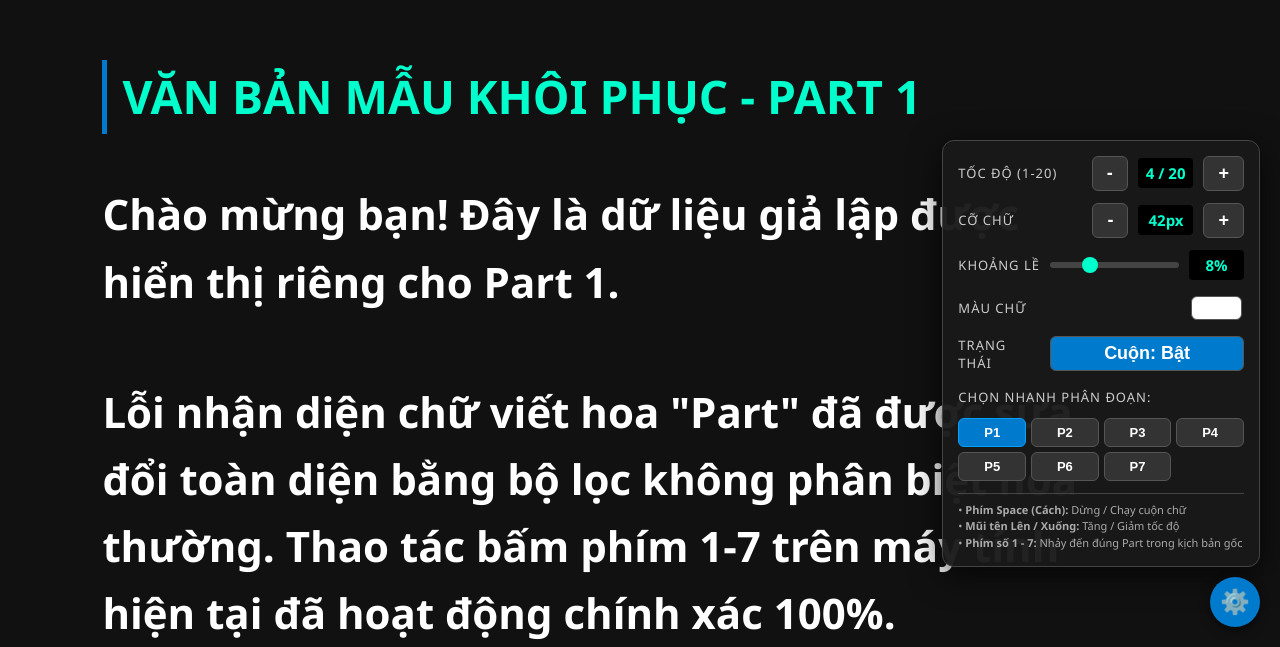
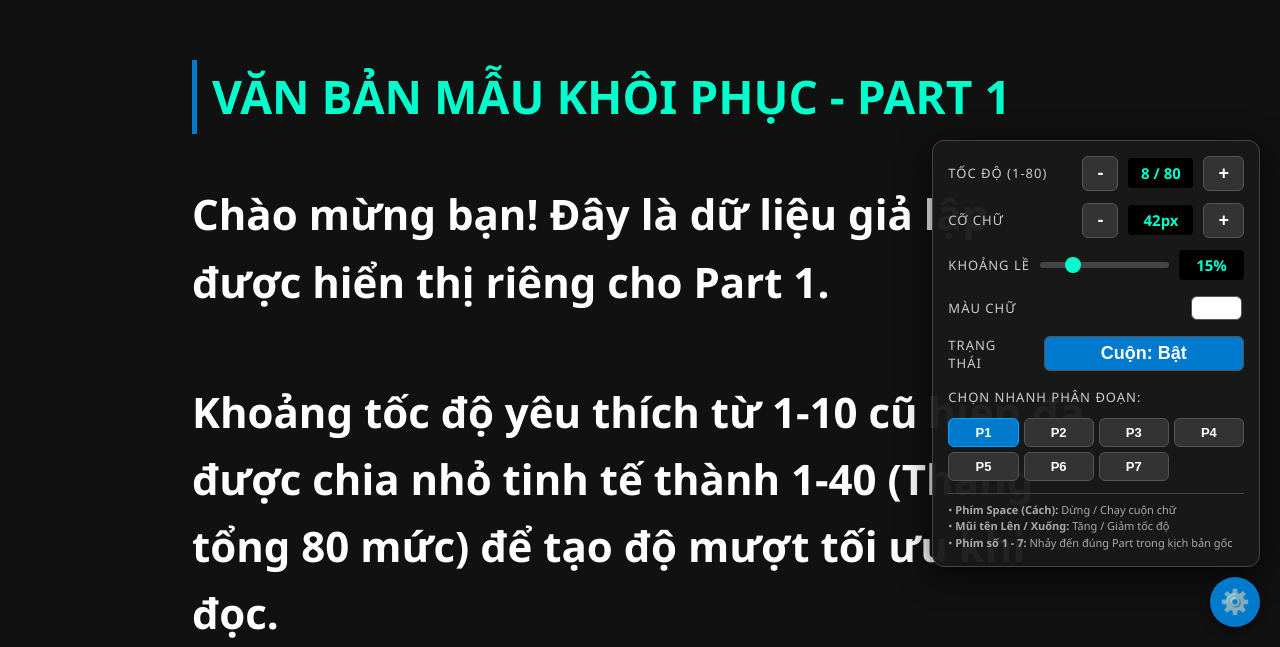
Before and after one commit to gptlohoi-del/telepromter, a plain HTML site: page index.html in a window 1280 px wide. Shown: the part 153-800 px from the top of the page. Drawn offline with Linux system fonts and the light colour scheme; no server answers.

Commit message:
Update index.html

```diff
--- a/index.html
+++ b/index.html
@@ -23,10 +23,9 @@
             width: 100%;
             height: 100%;
             overflow-y: auto;
-            /* Mặc định lề trái phải ban đầu là 8% */
-            padding: 45vh 15% 55vh 8%;
+            padding: 45vh 15% 55vh 15%;
             scroll-behavior: auto;
-            transition: padding 0.1s ease; /* Thêm hiệu ứng mượt khi kéo thanh lề */
+            transition: padding 0.1s ease;
         }
         /* Ẩn thanh cuộn trên mọi trình duyệt */
         #prompter-container::-webkit-scrollbar { display: none; }
@@ -40,7 +39,7 @@
             white-space: pre-wrap;
             word-wrap: break-word;
             max-width: 100%;
-            margin: 0 auto; /* Đảm bảo nội dung luôn căn giữa khi co hẹp */
+            margin: 0 auto;
         }
         #content p { margin-bottom: 1.5em; }
 
@@ -130,7 +129,7 @@
         .value-display {
             font-size: 15px;
             font-weight: bold;
-            min-width: 55px;
+            min-width: 65px; /* Tăng nhẹ để không bị nhảy chữ khi hiển thị số có 2 chữ số */
             text-align: center;
             background: #000;
             padding: 5px 8px;
@@ -222,9 +221,9 @@
 
     <div class="floating-panel" id="panel">
         <div class="control-row">
-            <span class="control-label">Tốc độ (1-20)</span>
+            <span class="control-label">Tốc độ (1-80)</span>
             <button class="btn" id="btn-speed-minus">-</button>
-            <span id="speed-val" class="value-display">4 / 20</span>
+            <span id="speed-val" class="value-display">8 / 80</span>
             <button class="btn" id="btn-speed-plus">+</button>
         </div>
 
@@ -237,8 +236,8 @@
 
         <div class="control-row">
             <span class="control-label">Khoảng lề</span>
-            <input type="range" id="margin-slider" class="range-slider" min="1" max="50" value="15" oninput="changeMargin(this.value)">
-            <span id="margin-val" class="value-display">8%</span>
+            <input type="range" id="margin-slider" class="range-slider" min="5" max="50" value="15" oninput="changeMargin(this.value)">
+            <span id="margin-val" class="value-display">15%</span>
         </div>
 
         <div class="control-row">
@@ -272,9 +271,10 @@
     <script>
         const API_BASE_URL = "https://script.google.com/macros/s/AKfycbxI0EO2Q5nOVkEaj7YQIaCU_PxGwzk9oI9j3ZT05k2mNfLoflgE7f0akAXQXWMepZXp/exec";
 
-        let currentSpeedLevel = 4;
-        const MAX_SPEED_LEVEL = 20;
-        const SPEED_MULTIPLIER = 0.18;
+        // ĐÃ SỬA: Chia nhỏ thang đo, tăng mức tối đa lên 80 và giảm một nửa hệ số nhân tốc độ
+        let currentSpeedLevel = 8;  // Mức 8 mới tương đương với mức 4 cũ
+        const MAX_SPEED_LEVEL = 80; // Tổng số mức mới
+        const SPEED_MULTIPLIER = 0.09; // Giảm từ 0.18 xuống 0.09 để giữ độ mịn và vận tốc chuẩn
 
         let fontSize = 42;
         let isScrolling = true;
@@ -282,7 +282,7 @@
 
         let separatedParts = { 1: "", 2: "", 3: "", 4: "", 5: "", 6: "", 7: "" };
         let activePart = 1;
-        let isWaitingForNextPart = false; // Biến trạng thái chờ chuyển Part
+        let isWaitingForNextPart = false;
 
         const container = document.getElementById('prompter-container');
         const contentDiv = document.getElementById('content');
@@ -300,6 +300,9 @@
                 setTimeout(() => { statusMsg.style.display = 'none'; }, duration);
             }
         }
+
+        // Cập nhật giá trị hiển thị ban đầu chuẩn xác theo thang mới
+        speedVal.innerText = `${currentSpeedLevel} / ${MAX_SPEED_LEVEL}`;
 
         function togglePanel() {
             panel.classList.toggle('hidden');
@@ -360,9 +363,9 @@
             for(let i = 1; i <= 7; i++) {
                 let content = `<div class="part-header">VĂN BẢN MẪU KHÔI PHỤC - PART ${i}</div>`;
                 content += `<p>Chào mừng bạn! Đây là dữ liệu giả lập được hiển thị riêng cho <b>Part ${i}</b>.</p>`;
-                content += `<p>Lỗi nhận diện chữ viết hoa "Part" đã được sửa đổi toàn diện bằng bộ lọc không phân biệt hoa thường. Thao tác bấm phím 1-7 trên máy tính hiện tại đã hoạt động chính xác 100%.</p>`;
+                content += `<p>Khoảng tốc độ yêu thích từ 1-10 cũ hiện đã được chia nhỏ tinh tế thành 1-40 (Thang tổng 80 mức) để tạo độ mượt tối ưu khi đọc.</p>`;
                 for(let j = 1; j <= 10; j++) {
-                    content += `<p>Đây là dòng văn bản thứ ${j} của phần nội dung Part ${i}. Tốc độ hiện tại đang ở mức mịn thích hợp cho mắt, bạn có thể nhấn đè nút tăng tốc độ để kiểm tra phản hồi liên tục.</p>`;
+                    content += `<p>Đây là dòng văn bản thứ ${j} của phần nội dung Part ${i}. Bạn có thể bấm nút (+) hoặc (-) từng chút một để cảm nhận bước chuyển tốc độ cực kỳ nhỏ và mượt.</p>`;
                 }
                 separatedParts[i] = content;
             }
@@ -371,7 +374,7 @@
         function switchToPart(partNumber) {
             if(partNumber < 1 || partNumber > 7) return;
             activePart = partNumber;
-            isWaitingForNextPart = false; // Reset trạng thái chờ
+            isWaitingForNextPart = false;
 
             document.querySelectorAll('.btn-part').forEach(btn => btn.classList.remove('active'));
             const activeBtn = document.getElementById(`p${partNumber}`);
@@ -400,18 +403,15 @@
                     scrollYPos = container.scrollTop;
                 }
 
-                // KIỂM TRA CHẠM ĐÁY: Nếu cuộn hết chữ của Part hiện tại
                 if (container.scrollTop + container.clientHeight >= container.scrollHeight - 2) {
                     if (activePart < 7) {
-                        isWaitingForNextPart = true; // Khóa cuộn tạm thời
+                        isWaitingForNextPart = true;
                         showStatus(`Chuẩn bị chuyển sang Part ${activePart + 1}...`, 1500);
 
-                        // Chờ 0.1 giây để người dùng đọc xong dòng cuối rồi mới nhảy Part
                         setTimeout(() => {
                             switchToPart(activePart + 1);
                         }, 100);
                     } else {
-                        // Nếu đã ở Part 7 và hết chữ
                         showStatus("Đã cuộn hết toàn bộ kịch bản!");
                         isScrolling = false;
                         btnToggle.innerText = "Cuộn: Tạm dừng";
@@ -450,9 +450,7 @@
             fontVal.innerText = fontSize + 'px';
         }
 
-        // HÀM ĐỔI KHOẢNG CÁCH LỀ (MỚI ĐƯỢC BỔ SUNG)
         function changeMargin(marginValue) {
-            // Giữ nguyên khoảng trống phía trên/dưới cho trải nghiệm cuộn mượt mà (45vh và 55vh)
             container.style.paddingLeft = marginValue + '%';
             container.style.paddingRight = marginValue + '%';
             marginVal.innerText = marginValue + '%';
@@ -507,7 +505,6 @@
                 switchToPart(target);
             }
         });
-
     </script>
 </body>
 </html>
```
